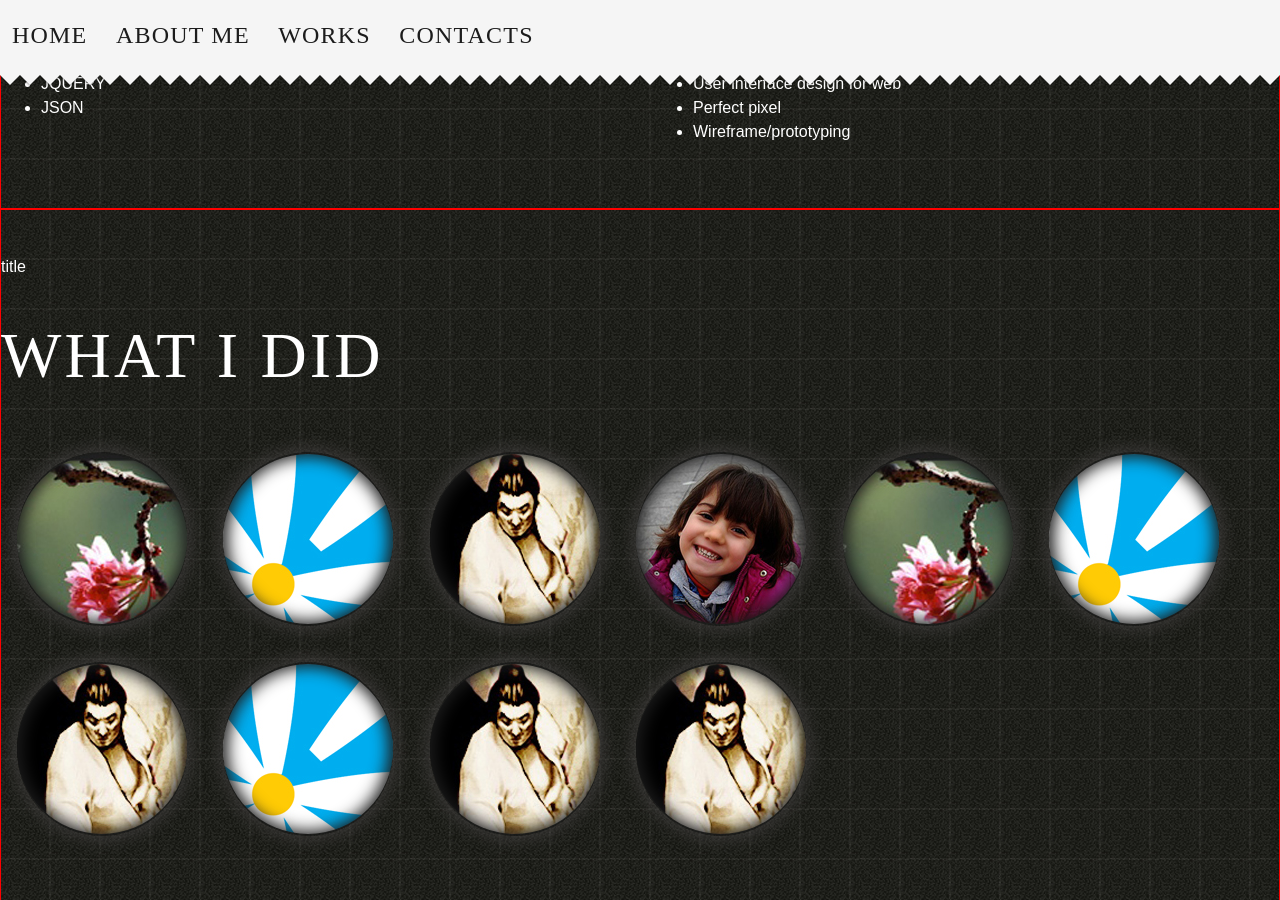
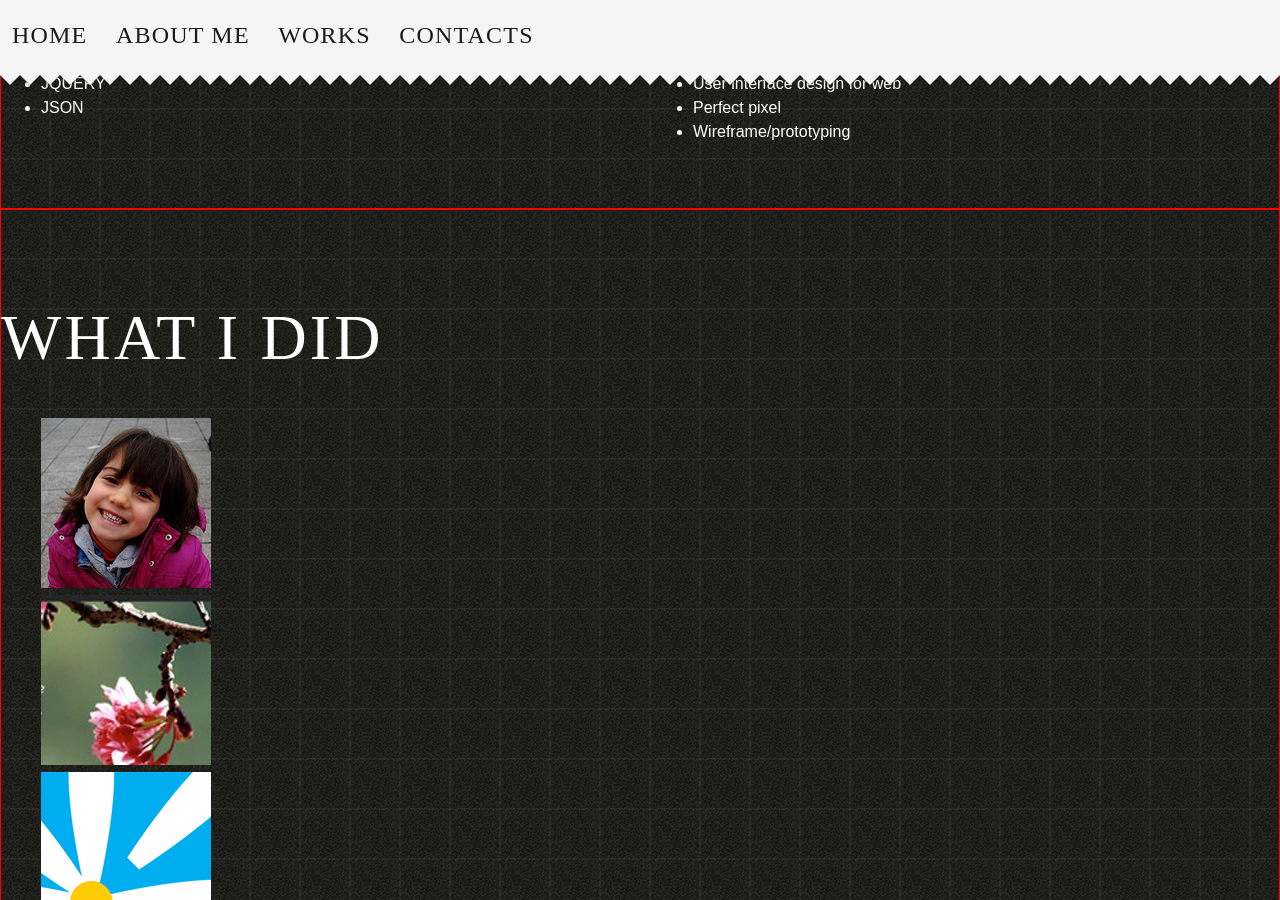
Before and after one commit to adrianotosta/portfolio, a Jekyll site: the page built from index.html, in a window 1280 px wide and 900 px high, scrolled down 1591 px. Built offline with Jekyll 4.4.1, drawn with Linux system fonts in a browser that asks for light colours; some web fonts are replaced.

Commit message:
adding the loading all works into repeat

```diff
--- a/_includes/works.html
+++ b/_includes/works.html
@@ -1,13 +1,6 @@
 <h1>what i did</h1>
-<div class="worksList">
-    <a href="#" class="worksList-thumb"><img src="../images/works/mini_work_1.jpg" alt=""></a>
-    <a href="#" class="worksList-thumb"><img src="../images/works/mini_work_2.jpg" alt=""></a>
-    <a href="#" class="worksList-thumb"><img src="../images/works/mini_work_3.jpg" alt=""></a>
-    <a href="#" class="worksList-thumb"><img src="../images/works/mini_work_0.jpg" alt=""></a>
-    <a href="#" class="worksList-thumb"><img src="../images/works/mini_work_1.jpg" alt=""></a>
-    <a href="#" class="worksList-thumb"><img src="../images/works/mini_work_2.jpg" alt=""></a>
-    <a href="#" class="worksList-thumb"><img src="../images/works/mini_work_3.jpg" alt=""></a>
-    <a href="#" class="worksList-thumb"><img src="../images/works/mini_work_2.jpg" alt=""></a>
-    <a href="#" class="worksList-thumb"><img src="../images/works/mini_work_3.jpg" alt=""></a>
-    <a href="#" class="worksList-thumb"><img src="../images/works/mini_work_3.jpg" alt=""></a>
-</div>
+<ul class="worksList">
+    <li ng-repeat="work in works">
+        <a href="" class="worksList-thumb"><img src="[['../images/works/mini_work_' + work.id + '.jpg']]" alt=""></a>
+    </li>
+</ul>
--- a/_layouts/default.html
+++ b/_layouts/default.html
@@ -29,9 +29,6 @@
 			<section>{% include introduction.html %}</section>
 			<section>{% include aboutme.html %}</section>
 			<section ng-controller="worksController">
-                <div ng-repeat="w in works">
-                    [% w.name %]
-                </div>
 			    {% include works.html %}
 			 </section>
 			<section>{% include contact.html %}</section>
--- a/_sass/_theme.scss
+++ b/_sass/_theme.scss
@@ -123,17 +123,24 @@ ul li{
 	display: inline-block;
 	padding: .75em 1em;
 	text-decoration: none;
-}
-.btn--ghost{
-	border: solid 2px $color-light;
-	color: $color-light;
-	@include typograph-gnuolane(1.5em);
+
+    &--ghost{
+        border: solid 2px $color-light;
+        color: $color-light;
+        @include typograph-gnuolane(1.5em);
+    }
 }
 /////////////////////////////////////////////////////////////////////////////////////
 ///*LISTS*/
 /////////////////////////////////////////////////////////////////////////////////////
-.list li{
-    line-height: 3em;
+
+.list{
+    & li{
+        line-height: 3em;
+    }
+    &--noBullet{
+        list-style: none;
+    }
 }
 /////////////////////////////////////////////////////////////////////////////////////
 ///*SERVICES*/
@@ -151,59 +158,60 @@ ul li{
 ///*WORKS*/
 /////////////////////////////////////////////////////////////////////////////////////
 .worksList{
-    & .worksList-thumb{
-        border-radius: 999em;
-        box-shadow: 0px 0px 16px 5px rgba(69, 66, 66, 0.66);
-        display: inline-block;
-        margin: 1em;
-        overflow: hidden;
-        position: relative;
-
-        & img{
-            border-radius: 999em;
-            position: relative;
-            top:.17em;
-        }
-
-        &:before{
-            background-color: transparent;
-            border-radius: 999em;
-            box-shadow: 0px 0px 16px 5px #1c1c1c inset;
-            content: " ";
-            height: 100%;
-            left:0;
-            position: absolute;
-            top:0;
-            width:100%;
-            z-index: 1;
-            -webkit-transition:background 1s, color 1s;
-                 -moz-transition:background 1s, color 1s;
-        }
-
-        &:hover:before{
-            background-color: rgba(0,0,0,0.7);
-            left: 0;
-        }
-
-        &:after{
-            background: transparent url("../../images/zoom.png") no-repeat center center;
-            border-radius: 1000em;
-            content: "";
-            left: 8em;
-            position: absolute;
-            height: 100%;
-            top:0;
-            width: 100%;
-            z-index: 30;
-            -webkit-transition:left 1s;
-                 -moz-transition:left 1s;
-        }
-
-        &:hover:after{
-            left: 0;
-        }
-
-    }
+    list-style: none;
+//    & .worksList-thumb{
+//        border-radius: 999em;
+//        box-shadow: 0px 0px 16px 5px rgba(69, 66, 66, 0.66);
+//        display: inline-block;
+//        margin: 1em;
+//        overflow: hidden;
+//        position: relative;
+//
+//        & img{
+//            border-radius: 999em;
+//            position: relative;
+//            top:.17em;
+//        }
+//
+//        &:before{
+//            background-color: transparent;
+//            border-radius: 999em;
+//            box-shadow: 0px 0px 16px 5px #1c1c1c inset;
+//            content: " ";
+//            height: 100%;
+//            left:0;
+//            position: absolute;
+//            top:0;
+//            width:100%;
+//            z-index: 1;
+//            -webkit-transition:background 1s, color 1s;
+//                 -moz-transition:background 1s, color 1s;
+//        }
+//
+//        &:hover:before{
+//            background-color: rgba(0,0,0,0.7);
+//            left: 0;
+//        }
+//
+//        &:after{
+//            background: transparent url("../../images/zoom.png") no-repeat center center;
+//            border-radius: 1000em;
+//            content: "";
+//            left: 8em;
+//            position: absolute;
+//            height: 100%;
+//            top:0;
+//            width: 100%;
+//            z-index: 30;
+//            -webkit-transition:left 1s;
+//                 -moz-transition:left 1s;
+//        }
+//
+//        &:hover:after{
+//            left: 0;
+//        }
+//
+//    }
 }
 
 
--- a/js/scripts.js
+++ b/js/scripts.js
@@ -41,7 +41,7 @@
     var app = angular.module("myApp", ["worksList"]);
 
     app.config(function($interpolateProvider){
-        $interpolateProvider.startSymbol('[%').endSymbol('%]');
+        $interpolateProvider.startSymbol('[[').endSymbol(']]');
     });
 
     app.controller("worksController", function($scope, worksListService){
--- a/js/worksService.js
+++ b/js/worksService.js
@@ -3,8 +3,28 @@ var works = angular.module("worksList", []);
 works.service("worksListService", function(){
     this.workList = [
         {
-            "name": "title",
-            "description": "text"
+            "id": 0,
+            "name": "title 0",
+            "description": "text 0",
+            "alt": "0"
+        },
+        {
+            "id": 1,
+            "name": "title 1",
+            "description": "text 1",
+            "alt": "1"
+        },
+        {
+            "id": 2,
+            "name": "title 2",
+            "description": "text 2",
+            "alt": "2"
+        },
+        {
+            "id": 3,
+            "name": "title 3",
+            "description": "text 3",
+            "thumbnail": "3"
         }
     ];
 });
```
